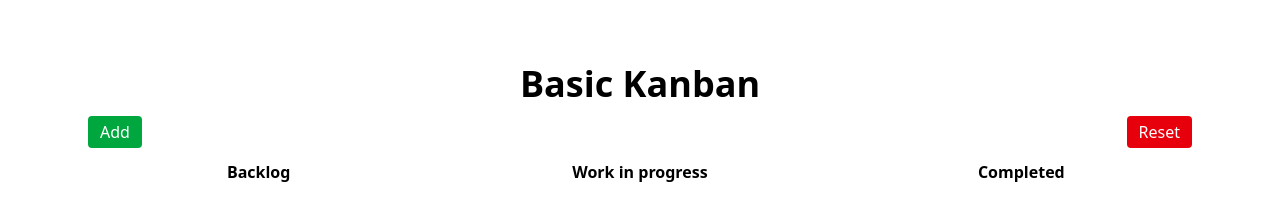
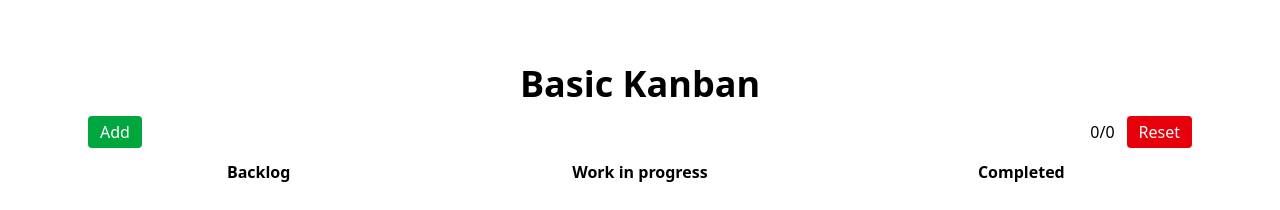
Before and after one commit to chrisjcoates/basic-kanban, a React (Vite) app: page / in a window 1280 px wide. Shown: the top 210 px of the page. Built offline with nearby package versions, Linux system fonts and the light colour scheme.

Commit message:
Show completed tasks count in UI
Added a display of completed tasks over total tasks next to the Reset button.

```diff
--- a/src/App.jsx
+++ b/src/App.jsx
@@ -92,9 +92,14 @@ const App = () => {
         >
           Add
         </button>
-        <button className='bg-red-600 mb-3 py-1 px-3 text-white rounded px-2 hover:bg-red-700 active:bg-red-600 cursor-pointer'>
-          Reset
-        </button>
+        <div className='flex flex-row'>
+          <h2 className='mr-3 pt-1'>{`${
+            tasks.filter((task) => task.status === 'Completed').length
+          }/${tasks.length}`}</h2>
+          <button className='bg-red-600 mb-3 py-1 px-3 text-white rounded px-2 hover:bg-red-700 active:bg-red-600 cursor-pointer'>
+            Reset
+          </button>
+        </div>
       </div>
       <div className='grid grid-cols-1 md:grid-cols-3 gap-10 text-center'>
         <div className=''>
```
